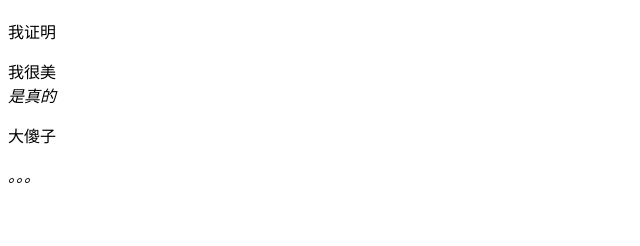
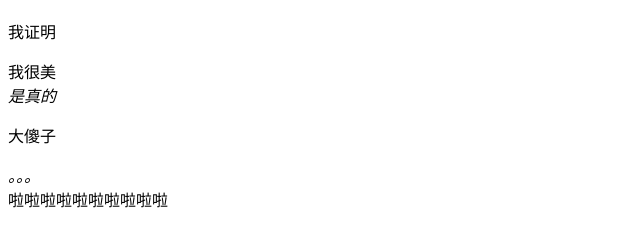
Before and after one commit to cailimingsing/git-demo, a plain HTML site: page index.html in a window 1280 px wide. Shown: the part 70-316 px from the top of the page, without its empty margins (0-640 px from the left). Drawn offline with Linux system fonts and the light colour scheme.

Commit message:
测试冲突

```diff
--- a/index.html
+++ b/index.html
@@ -9,9 +9,11 @@
 </head>
 
 <body>
-    <h1>我是程序员蔡黎明</h1><p>我证明</p>
+    <h1>我是程序员蔡黎明</h1>
+    <p>我证明</p>
     <div>我很美</div><i>是真的</i>
     <p>大傻子</p><i>。。。</i>
+    <div>啦啦啦啦啦啦啦啦啦啦</div>
 </body>
 
 </html>
```
